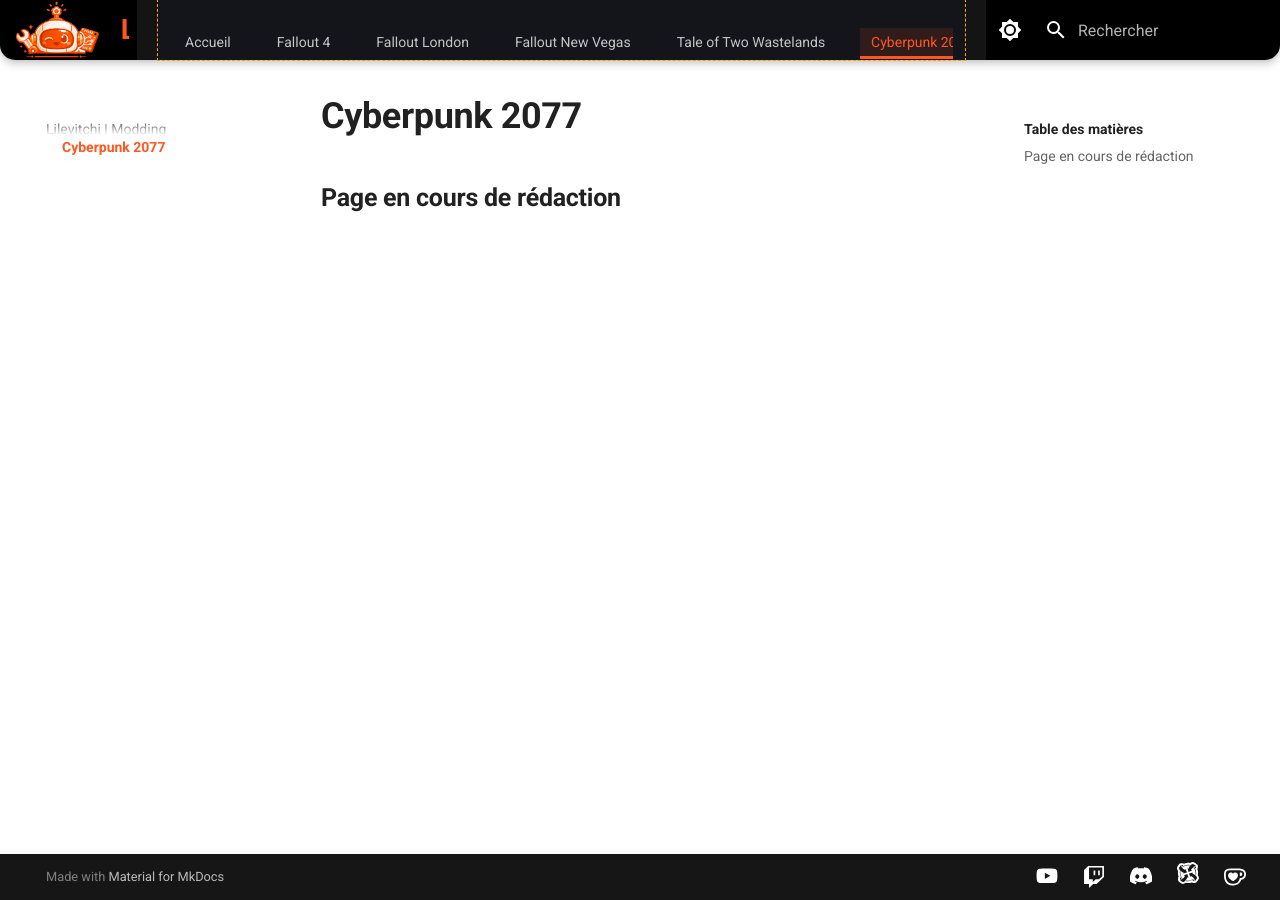
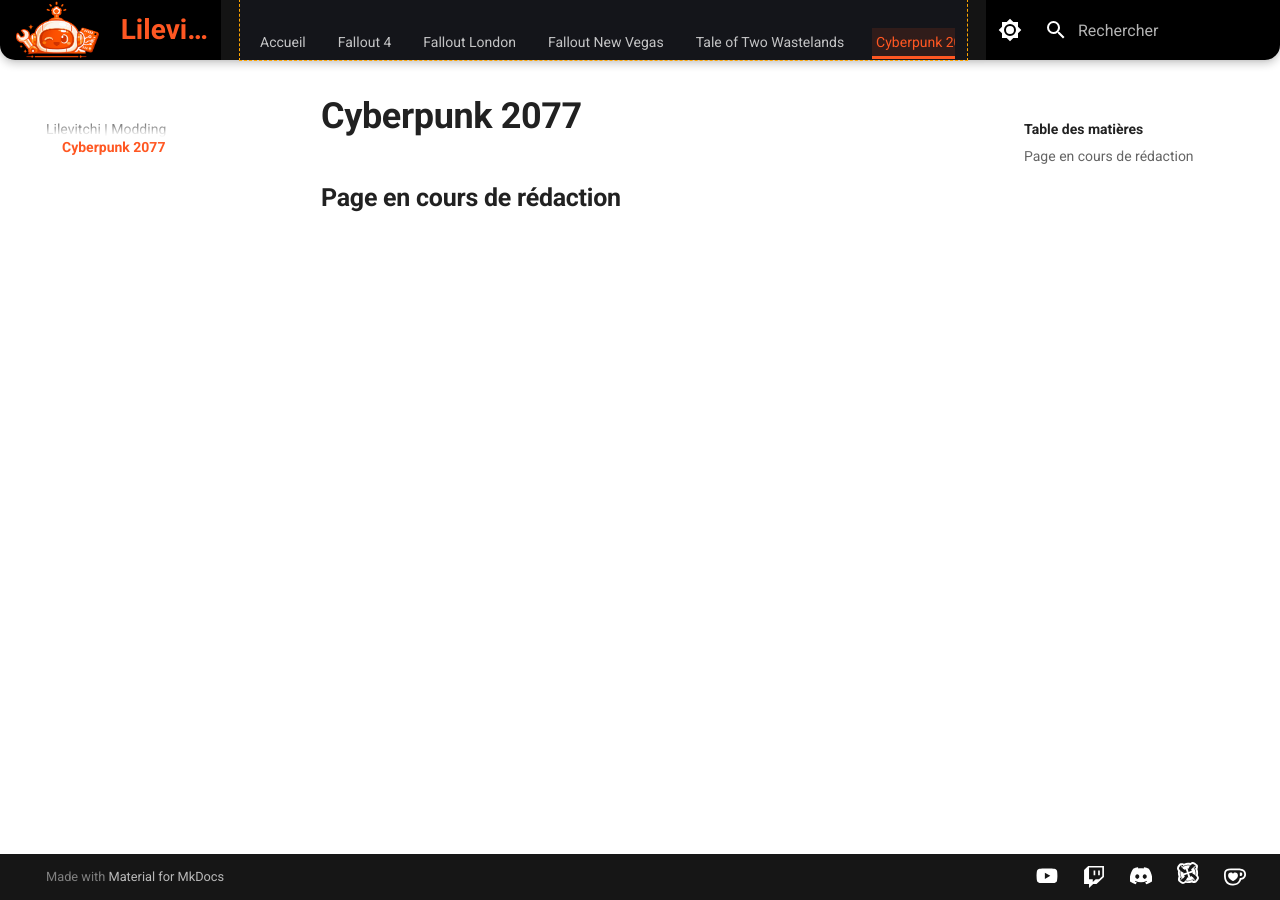
Before and after one commit to Lilevitchi/lilevitchi.github.io, an MkDocs documentation site: the page built from docs/cyberpunk/index.md, in a window 1280 px wide. Built offline with MkDocs 1.6.1 and Material for MkDocs 9.7.7, drawn with Linux system fonts in a browser that asks for light colours.

Commit message:
Update extra.css

```diff
--- a/docs/stylesheets/extra.css
+++ b/docs/stylesheets/extra.css
@@ -154,14 +154,14 @@
 [data-md-color-scheme] .md-tabs__list {
   display: flex;
   align-items: center;
-  padding-top: 11px;
+  padding-top: 12px;
 }
 
 /* Onglet — état normal */
 [data-md-color-scheme] .md-tabs__link {
   display: flex;
   align-items: center;
-  padding: 0.35rem 0.55rem;
+  padding: 0.35rem 0.20rem;
   line-height: 1;
   color: var(--white);
   opacity: 0.75;
```
